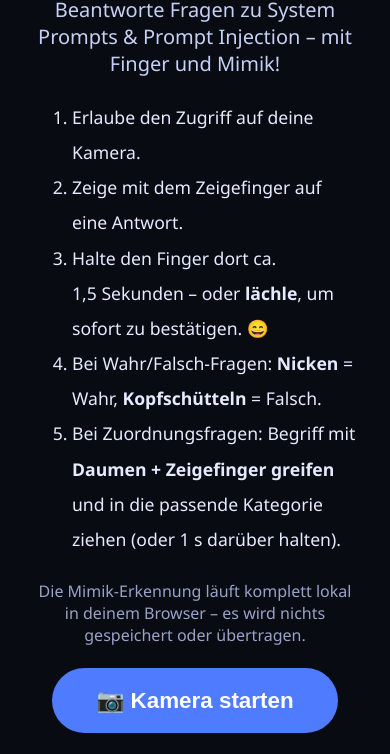
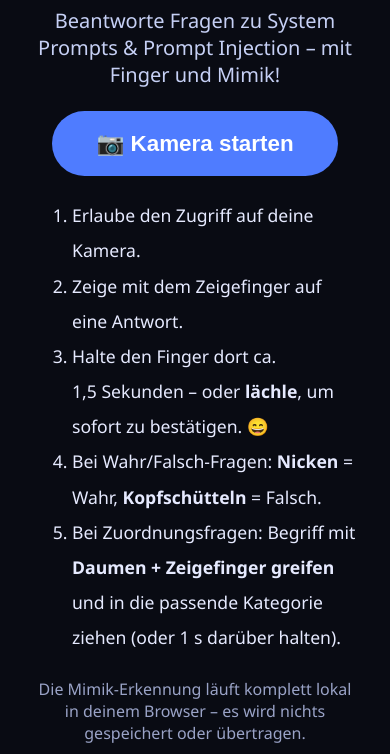
Before and after one commit to clcoder9/breathe, a website built with Vite: page gesture-quiz/index.html in a window 390 px wide. Shown: the part 90-844 px from the top of the page. Built offline with nearby package versions, Linux system fonts and the light colour scheme.

Commit message:
gesture-quiz: Startscreen mobil - Kamera-Button nach oben, scrollbar
- "Kamera starten" steht jetzt direkt unter der Ueberschrift und ist
  auf kleinen Displays ohne Scrollen erreichbar
- Screens sind bei Ueberlauf scrollbar (justify-content: safe center
  + overflow-y: auto) statt oben abgeschnitten

Co-Authored-By: Claude Fable 5 <noreply@anthropic.com>

```diff
--- a/gesture-quiz/index.html
+++ b/gesture-quiz/index.html
@@ -13,6 +13,8 @@
     <section id="screen-start" class="screen">
       <h1>🖐️ KI-Gesten-Quiz</h1>
       <p class="lead">Beantworte Fragen zu System Prompts &amp; Prompt Injection – mit Finger und Mimik!</p>
+      <button id="btn-start">📷 Kamera starten</button>
+      <p id="start-error" class="error hidden"></p>
       <ol class="howto">
         <li>Erlaube den Zugriff auf deine Kamera.</li>
         <li>Zeige mit dem Zeigefinger auf eine Antwort.</li>
@@ -21,8 +23,6 @@
         <li>Bei Zuordnungsfragen: Begriff mit <strong>Daumen + Zeigefinger greifen</strong> und in die passende Kategorie ziehen (oder 1&nbsp;s darüber halten).</li>
       </ol>
       <p class="hint">Die Mimik-Erkennung läuft komplett lokal in deinem Browser – es wird nichts gespeichert oder übertragen.</p>
-      <button id="btn-start">📷 Kamera starten</button>
-      <p id="start-error" class="error hidden"></p>
     </section>
 
     <!-- Loading -->
--- a/gesture-quiz/src/style.css
+++ b/gesture-quiz/src/style.css
@@ -41,6 +41,9 @@ body {
   flex-direction: column;
   align-items: center;
   justify-content: center;
+  /* Auf kleinen Displays scrollbar, ohne dass der Anfang abgeschnitten wird */
+  justify-content: safe center;
+  overflow-y: auto;
   gap: 1.4rem;
   padding: 2rem;
   text-align: center;
```
Also changed, not shown: gesture-quiz/dist/assets/index-B5Xxhke8.css (deleted), gesture-quiz/dist/assets/index-DSjO-qMa.js (renamed from gesture-quiz/dist/assets/index-BngaB-QY.js), gesture-quiz/dist/assets/index-aLUTqsLm.css (added), gesture-quiz/dist/index.html.
